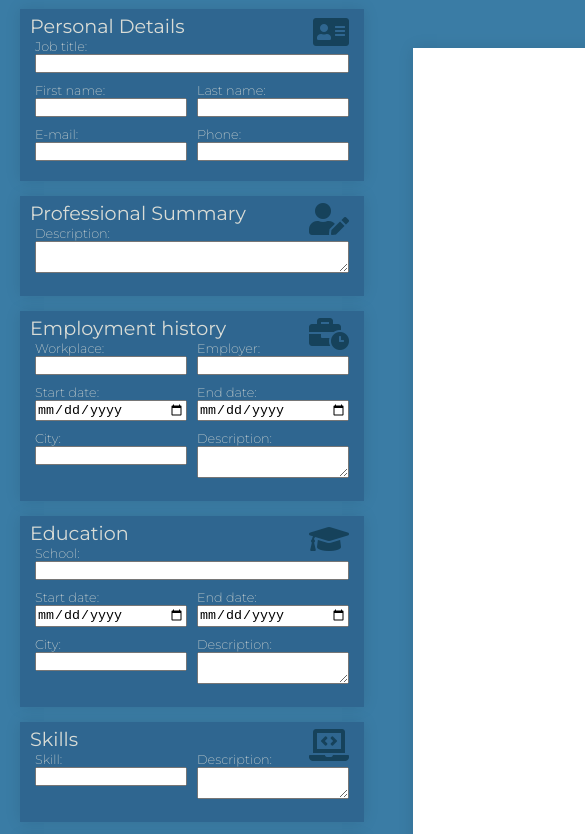
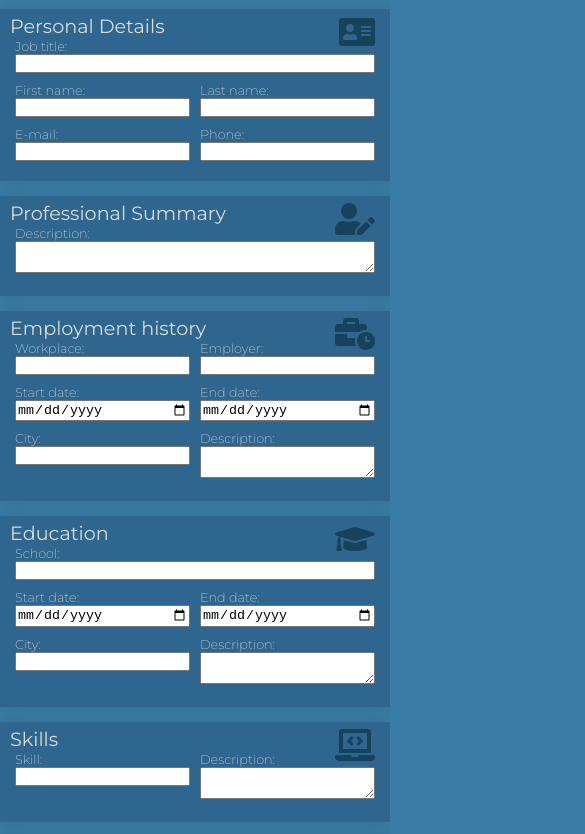
Before and after one commit to jakub-matusiak/resume-creator, a plain HTML site: page index.html in a window 390 px wide. Shown: the part 65-899 px from the top of the page, 585 px wide, since content can reach past the window. Drawn offline with Linux system fonts and the light colour scheme.

Commit message:
Implemented media queries

```diff
--- a/main.scss
+++ b/main.scss
@@ -51,9 +51,12 @@ body {
 
 %container {
     background: color(secondary);
-    width: 960px;
+    width: 1080px;
     margin: 0 auto;
     padding: 10px;
+    @media (max-width: 480px) {
+        width: 100%;
+    }
 }
 
 .page-header {
@@ -84,8 +87,12 @@ body {
 
 .page-content {
     display: flex;
-    width: 960px;
+    width: 1080px;
     margin: 0 auto;
+    @media (max-width: 480px) {
+        flex-direction: column;
+        width: 100%;
+    }
 }
 
 .button {
@@ -105,6 +112,9 @@ body {
 
 .resume-creator {
     width: 40%;
+    @media (max-width: 480px) {
+        width: 100%;
+    }
     @media print {
         display: none;
     }
@@ -121,6 +131,9 @@ body {
             top: 7px;
             right: 15px;
             color: color(secondary);
+        }
+        @media (max-width: 480px) {
+            margin: 15px 0;
         }
     }
     &__heading {
@@ -164,6 +177,9 @@ body {
 .resume-preview {
     text-align: center;
     width: 60%;
+    @media (max-width: 480px) {
+        width: 100%;
+    }
     @media print {
         width: 100%;
     }
```
Also changed, not shown: main.css, 1 other file.
